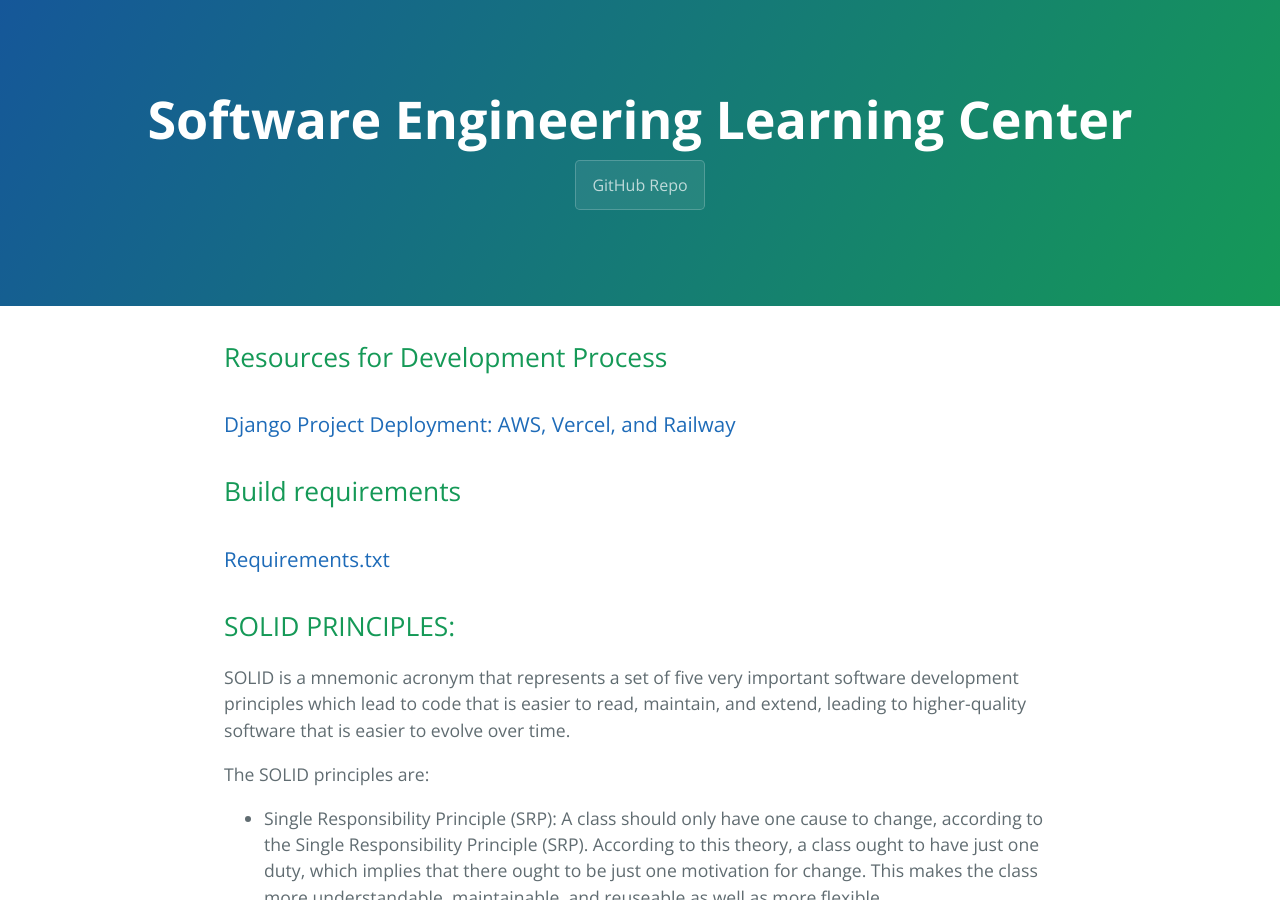
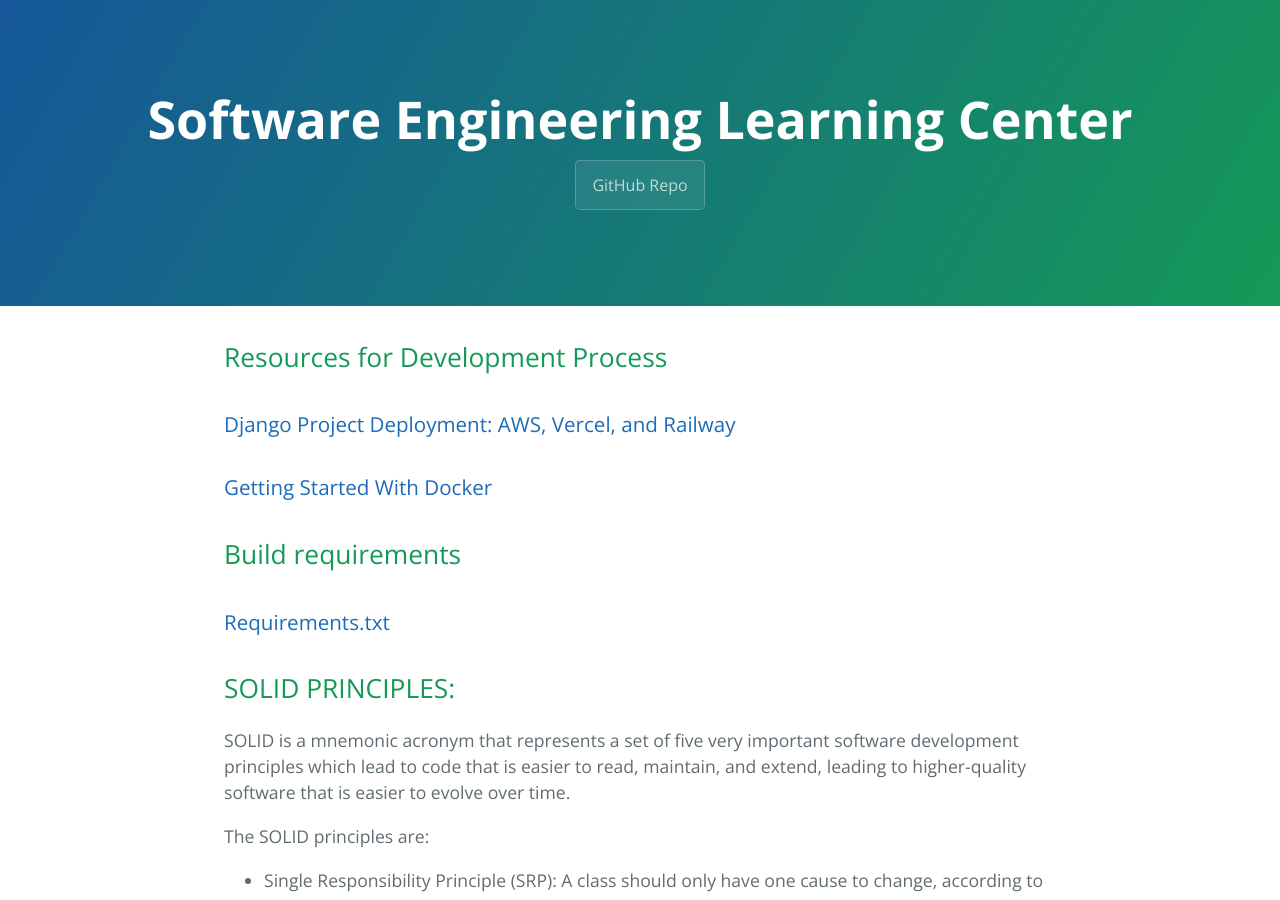
Before and after one commit to learning-software-engineering/learning-software-engineering.github.io, a Jekyll site: the page built from Topics/Development_Process.md, in a window 1280 px wide and 900 px high. Built offline with Jekyll 4.4.1, drawn with Linux system fonts in a browser that asks for light colours; our own code applies the rules of GitHub Pages for plain Markdown files.

Commit message:
Linked Docker Page in Development_Process.md

```diff
--- a/Topics/Development_Process.md
+++ b/Topics/Development_Process.md
@@ -1,6 +1,8 @@
 ## Resources for Development Process
 
 ### [Django Project Deployment: AWS, Vercel, and Railway](./Development_Process/Django_Deployment_AWS_Railway_Vercel.md)
+
+### [Getting Started With Docker](./Development_Process/Docker.md)
 
 ## Build requirements
 ### [Requirements.txt](./Development_Process/Build_Requirements/Requirements_txt.md)
```
